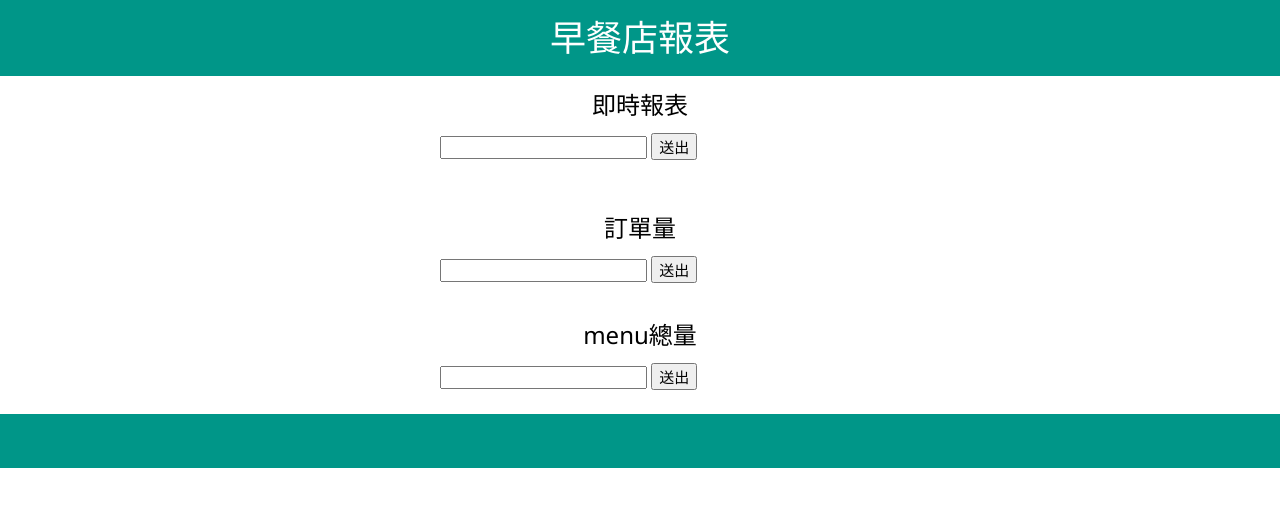
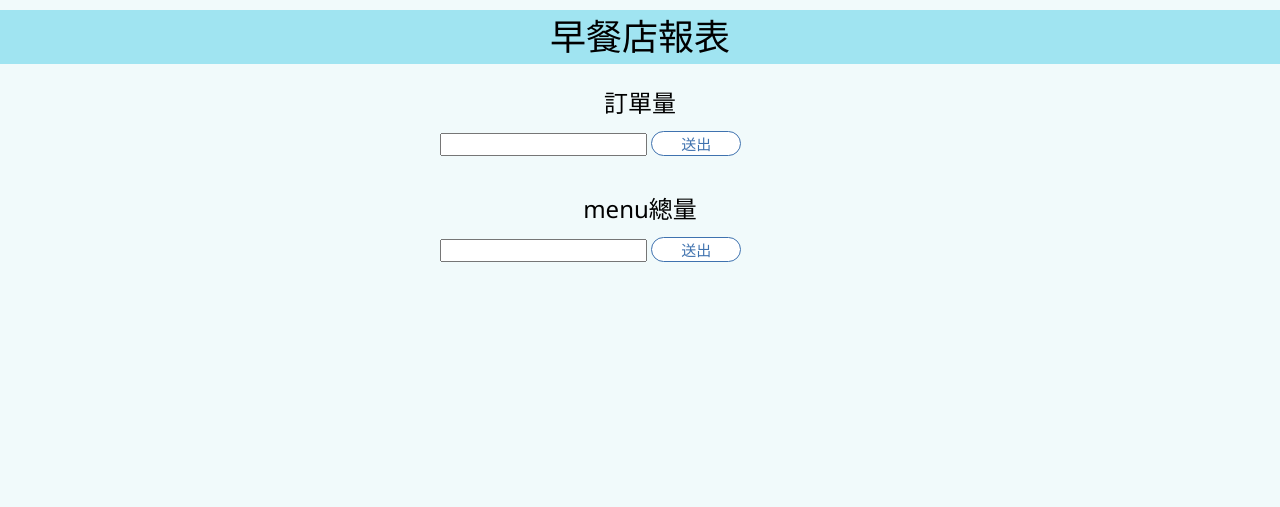
Before and after one commit to z80020100/AwareHouse, a PHP site: page /templates/report.html in a window 1280 px wide. Shown: the top 507 px of the page. Run offline with PHP 8.4, Linux system fonts and the light colour scheme; some libraries are stand-ins or nearby versions.

Commit message:
when there's no any orders add alert

```diff
--- a/templates/report.css
+++ b/templates/report.css
@@ -1,13 +1,18 @@
 body {
-  font-family: "Helvetica Neue", Helvetica, Arial, sans-serif;
+  font-family: "Helvetica Neue", "Helvetica", Arial, sans-serif;
   margin: auto;
   position: relative;
+  background-color: #F1FAFB;
 }
+
+input,button,select,textarea{outline:none}
+ *:focus { outline: none; }
 
 form {
   position: relative;
   top: 5px;
-  left: 50%;
+  left: 48%;
+  width: 250px;
 }
 
 path {
@@ -15,10 +20,18 @@ path {
   fill-rule: evenodd;
 }
 
-#chart svg {
+.theme {
+  background-color: #A0E4F1;
+}
+
+svg {
   position: relative;
+  left:50%;
   margin-top: 20px;
-  margin-left: 100px;
+}
+
+#graph svg {
+  margin-left: -360px;
 }
 
 .dateRangePicker {
@@ -26,6 +39,14 @@ path {
   width: 400px;
   left: 50%;
   margin-left: -200px;
+  color: #3F72AF;
+}
+
+.submit {
+  width: 90px;
+  background-color: #ffffff;
+  border: 1px #3F72AF solid;
+  border-radius: 20px;
 }
 
 .report {
@@ -70,6 +91,17 @@ path {
   text-align: center;
 }
 
+.back {
+  width: 120px;
+  background-color: #ffffff;
+  border: 1px #3F72AF solid;
+  border-radius: 20px;
+}
+
+#piechart svg {
+  margin-left: -300px;
+}
+
 .menu_row {
   position: relative;
   width: 400px;
@@ -85,11 +117,11 @@ path {
   text-align: center;
 }
 
-#piechart {                                                          /* NEW */
-  height: 360px;                                                  /* NEW */
-  position: relative;                                             /* NEW */
-  width: 360px;                                                   /* NEW */
-}                                                                 /* NEW */
+/*#piechart {
+  height: 360px;
+  position: relative;
+  width: 360px;
+}*/
 .tooltip {                                                        /* NEW */
   background: #eee;                                               /* NEW */
   box-shadow: 0 0 5px #999999;                                    /* NEW */
--- a/templates/report.html
+++ b/templates/report.html
@@ -43,7 +43,8 @@
 
     <div data-role="header">
 
-      <header class="w3-container w3-teal">
+      <header class="theme">
+      <!-- <header class="w3-container w3-teal"> -->
         <!-- <span class="w3-opennav w3-xlarge"><a href="#admin_panel" style="text-decoration: none; color:#FFFFFF;">&#9776;</a></span> -->
         <h1><center>早餐店報表</center></h1>
       </header>
@@ -51,11 +52,11 @@
     </div>
 
     <div data-role="content">
-      <div id="a0" class="w3-container">
+      <!-- <div id="a0" class="w3-container">
         <h3><center>即時報表</center></h3>
         <div class="dateRangePicker">
           <input id="datepicker1" name="datepicker1">
-          <input type="submit" id="submitSales" value="送出" data-type="sales">
+          <input type="submit" class="submit" id="submitSales" value="送出" data-type="sales">
         </div>
         <div id="total_sales_report">
           <div id="report1" class="report"></div>
@@ -70,13 +71,13 @@
         </div>
       </div>
 
-      <div>&nbsp;</div>
+      <div>&nbsp;</div> -->
 
       <div id="a0" class="w3-container">
         <h3><center>訂單量</center></h3>
         <div class="dateRangePicker">
           <input id="datepicker2" name="datepicker2">
-          <input type="submit" id="submitOrders" value="送出" data-type="orders">
+          <input type="submit" class="submit" id="submitOrders" value="送出" data-type="orders">
         </div>
         <div id="total_orders_report" style="width: 100%">
           <div id="orders_report" class="orders_report">
@@ -87,7 +88,7 @@
             <form id="p_form">
               <label><input type="radio" name="mode" value="quantity"> 數量</label>
               <label><input type="radio" name="mode" value="price" checked> 價錢</label>
-              <input type="button" name="back" value="回到上一層">
+              <input type="button" class="back" name="back" value="回到上一層">
             </form>
           </div>
         </div>
@@ -99,7 +100,7 @@
         <h3><center>menu總量</center></h3>
         <div class="dateRangePicker">
           <input id="datepicker3" name="datepicker3">
-          <input type="submit" id="submitMenu" value="送出" data-type="menu">
+          <input type="submit" class="submit" id="submitMenu" value="送出" data-type="menu">
         </div>
         <div id="total_menu_report" class="menu_report">
         </div>
@@ -107,7 +108,8 @@
     </div>
     <div>&nbsp;</div>
     <div data-role="footer">
-      <footer class="w3-container w3-teal">
+      <footer>
+      <!-- <footer class="w3-container w3-teal"> -->
         <p> &nbsp; </p>
       </footer>
     </div>
--- a/templates/report_handle.js
+++ b/templates/report_handle.js
@@ -75,6 +75,11 @@ function getSalesReport(ret, t1) {
 
   console.log(order_info);
   console.log(all_series);
+
+  if (order_info_size = 0) {
+    alert("查無資料");
+    return 0;
+  }
 
   // CONSTRUCT menu_raw
   for (var i = 0; i < all_series_size; i++) {
@@ -182,29 +187,32 @@ function getSalesReport(ret, t1) {
 
   $('.chart').remove();
 
-  var div_data_bind = d3.select("#report1").selectAll("div")
-  .data(best_ten).enter().append("div").attr("class", "chart");
-  div_data_bind.text(function(a,i) {
-    return (i+1) + " / " + a.name;
-  });
-  div_data_bind.style("height", "20px");
-  div_data_bind.style("background", "#ff8bb6");
-  div_data_bind.style("margin", "5px");
-  div_data_bind.style("width", function(d,i) {
-    return (d.quantity / best_ten_total * 500)+"px";
-  });
+  ////////////////////////////////
+  // BEST TEN AND WORST TEM ITEMS
+  ////////////////////////////////
+  // var div_data_bind = d3.select("#report1").selectAll("div")
+  // .data(best_ten).enter().append("div").attr("class", "chart");
+  // div_data_bind.text(function(a,i) {
+  //   return (i+1) + " / " + a.name;
+  // });
+  // div_data_bind.style("height", "20px");
+  // div_data_bind.style("background", "#ff8bb6");
+  // div_data_bind.style("margin", "5px");
+  // div_data_bind.style("width", function(d,i) {
+  //   return (d.quantity / best_ten_total * 500)+"px";
+  // });
 
-  var div_data_bind = d3.select("#report2").selectAll("div")
-  .data(worst_ten).enter().append("div").attr("class", "chart");
-  div_data_bind.text(function(a,i) {
-    return (i+1) + " / " + a.name;
-  });
-  div_data_bind.style("height", "20px");
-  div_data_bind.style("background", "#ff8bb6");
-  div_data_bind.style("margin", "5px");
-  div_data_bind.style("width", function(d,i) {
-    return (d.quantity / worst_ten_total * 500)+"px";
-  });
+  // var div_data_bind = d3.select("#report2").selectAll("div")
+  // .data(worst_ten).enter().append("div").attr("class", "chart");
+  // div_data_bind.text(function(a,i) {
+  //   return (i+1) + " / " + a.name;
+  // });
+  // div_data_bind.style("height", "20px");
+  // div_data_bind.style("background", "#ff8bb6");
+  // div_data_bind.style("margin", "5px");
+  // div_data_bind.style("width", function(d,i) {
+  //   return (d.quantity / worst_ten_total * 500)+"px";
+  // });
 
   // for (var i = 0; i < vacant.length; i++)
   //   $('#report3').append('<span class="vacant">'+vacant[i]+'</span>');
@@ -231,8 +239,8 @@ function getSalesReport(ret, t1) {
 
   function instantChange(set) {
     //alert(set);
-    var width = 960,
-        height = 700,
+    var width = 720,
+        height = 525,
         radius = (Math.min(width, height) / 2) - 10
 
     var x = d3.scale.linear()
@@ -356,18 +364,6 @@ function getSalesReport(ret, t1) {
 }
 //END -- REFRESH REPORT OF THE 10 BEST SALES AND 10 WORST SALES ALSO THE GRAPH OF MENU
 
-  var dataset = [];
-  dataset[0]= {label:"John", quantity:"10" };
-  dataset[1]= {label:"haha", quantity:"120" };
-  dataset[2]= {label:"isaac2", quantity:"90" };
-  dataset[3]= {label:"isaac3", quantity:"90" };
-  dataset[4]= {label:"isaac4", quantity:"90" };
-  dataset[5]= {label:"isaac5", quantity:"90" };
-  dataset[6]= {label:"isaac6", quantity:"90" };
-  dataset[7]= {label:"isaac7", quantity:"90" };
-  dataset[8]= {label:"isaac8", quantity:"90" };
-  dataset[9]= {label:"isaac9", quantity:"90" };
-  dataset[10]= {label:"isaac10", quantity:"90" };
 
 //GET THE ORDERS REPORT FROM THE TIME INTERVAL SET IN THE general.php
 function getOrdersReport(ret, t2) {
@@ -387,26 +383,23 @@ function getOrdersReport(ret, t2) {
   var num = 50*(shift_end-shift_start+1);
   $('.orders_report').css('width', num.toString()+'px');
 
+  //////////////////////////////
+  // ORDERS IN THE TIME INTERVAL
+  //////////////////////////////
+  // d3.select("#orders_report").selectAll("div")
+  // .data(count).enter().append("div").attr("class", "bar")
+  // .style("height", function (a) {
+  //   var h = a * 20;
+  //   return h + "px";
+  // }).text(function (a) {
+  //   if (a != 0) return a;
+  //   else return '';
+  // });
 
-  $('#piechart svg').remove();
-  $('#piechart').css("display", "block");
-
-
-
-  d3.select("#orders_report").selectAll("div")
-  .data(count).enter().append("div").attr("class", "bar")
-  .style("height", function (a) {
-    var h = a * 20;
-    return h + "px";
-  }).text(function (a) {
-    if (a != 0) return a;
-    else return '';
-  });
-
-  for (i = 0; i <= shift_end - shift_start; i++) {
-    var app = "<div class='bar_name'>" + (i+shift_start) + "~" + (i+shift_start+1) + "</div>";
-    $('#orders_timestamp').append(app);
-  }
+  // for (i = 0; i <= shift_end - shift_start; i++) {
+  //   var app = "<div class='bar_name'>" + (i+shift_start) + "~" + (i+shift_start+1) + "</div>";
+  //   $('#orders_timestamp').append(app);
+  // }
 
 
   var menu_raw = {};
@@ -416,6 +409,11 @@ function getOrdersReport(ret, t2) {
 
   console.log(order_info);
   console.log(all_series);
+
+  if (order_info_size == 0) {
+    alert("查無資料");
+    return 0;
+  }
 
   // CONSTRUCT menu_raw
   for (var i = 0; i < all_series_size; i++) {
@@ -487,6 +485,9 @@ function getOrdersReport(ret, t2) {
   //   graph_json["children"].push(tmp);
   // }
   console.log(series_dataset);
+
+  $('#piechart svg').remove();
+  $('#piechart').css("display", "block");
 
   var countOrSize = 1;    //default: 1(price)
   d3.select("#p_form").selectAll("input").on("click", function change() {
@@ -650,6 +651,7 @@ function getMenuReport(ret, t3) {
   var row_num = Math.floor(size / row);
   console.log(size);
   console.log(row_num);
+
   var menu = "";
   for (var i = 0; i < row_num; i++) {
     var tmp_row = "<div class='menu_row'>";
```
